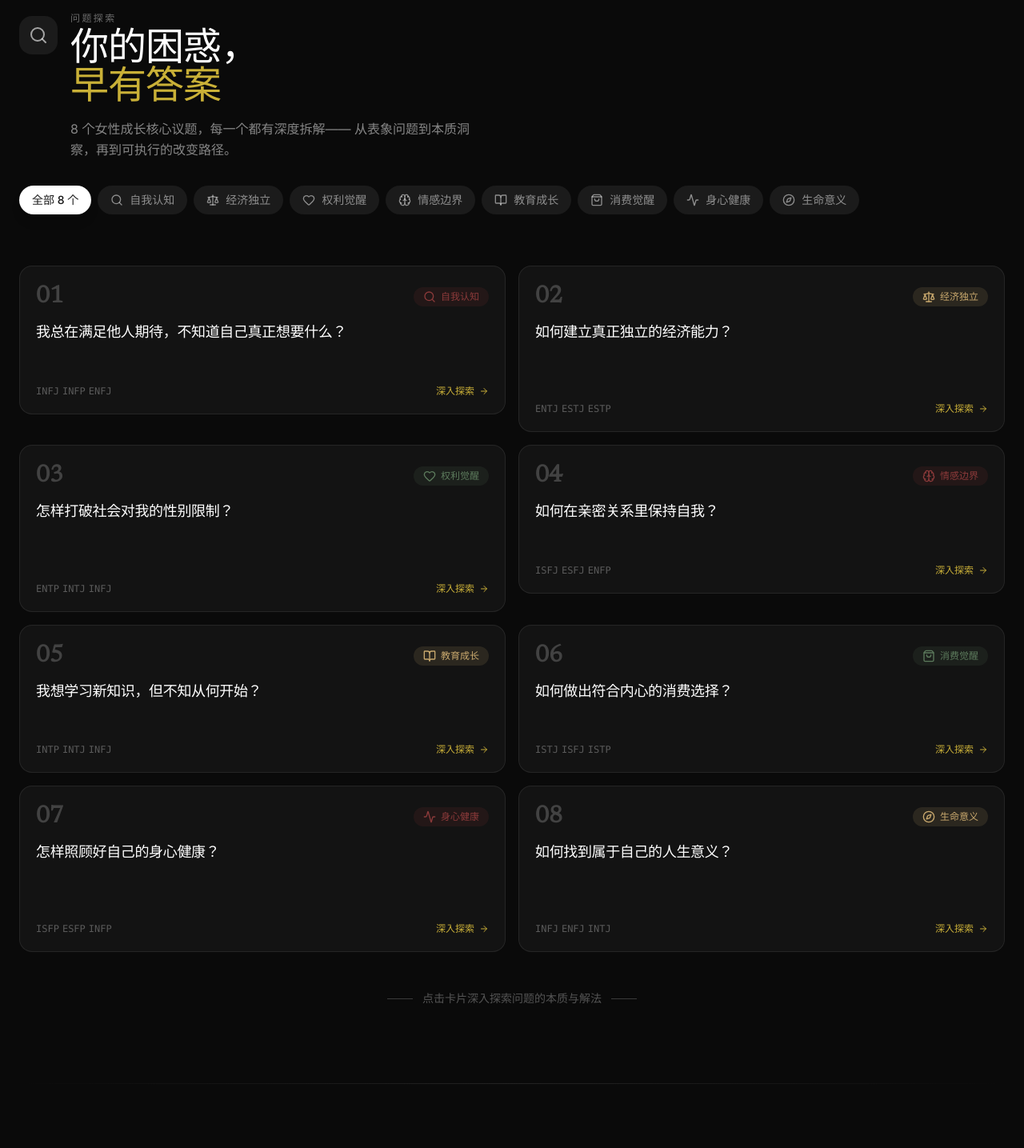
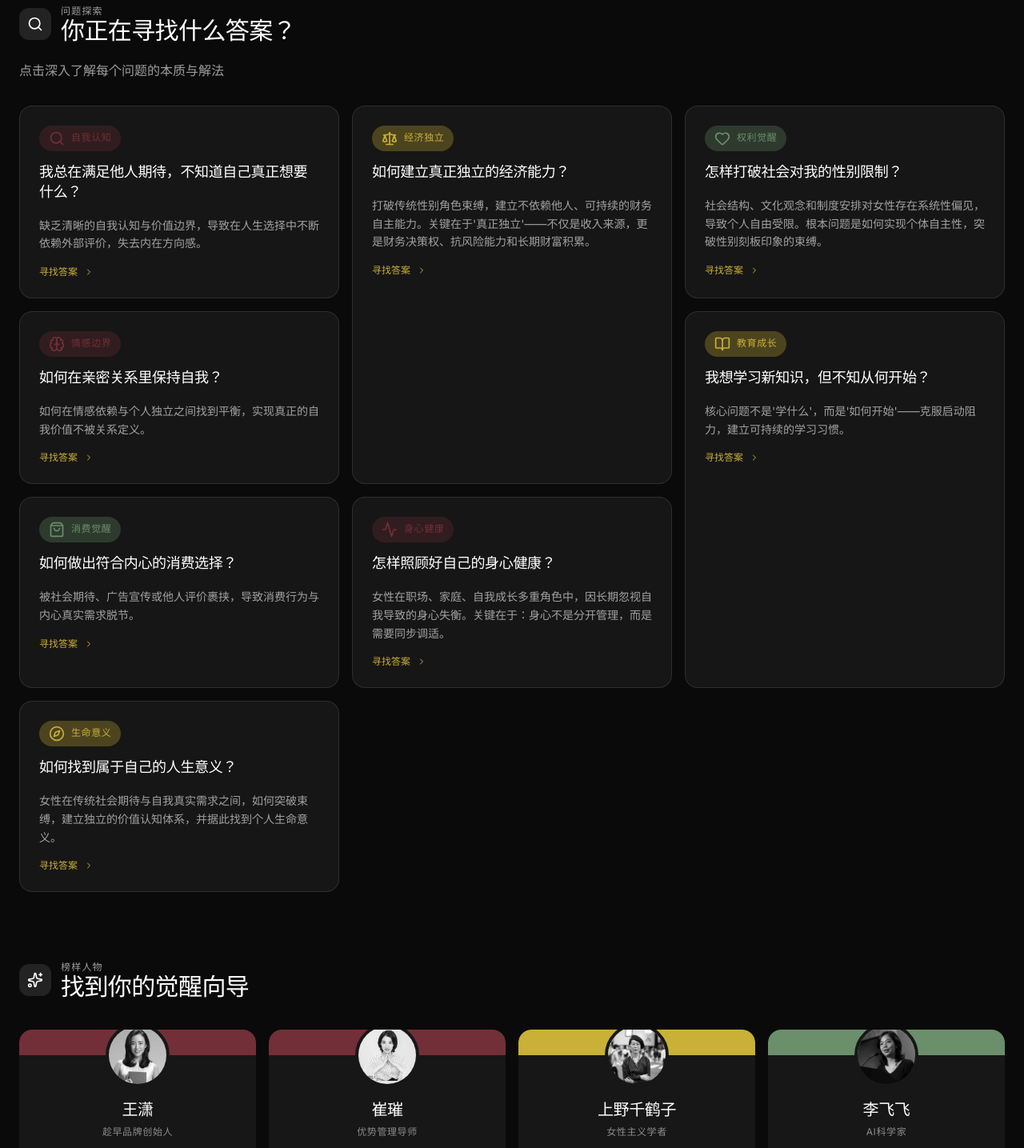
Before and after one commit to lj22503/women-awakening-museum, a React (Vite) app in the folder app/: page / in a window 1280 px wide. Shown: the part 880-2315 px from the top of the page at 80% size. Built offline with nearby package versions, Linux system fonts and the light colour scheme.

Commit message:
Revert "feat: ProblemRadar redesign — problem map with category filter tabs, hover reveal, staggered cards"
This reverts commit f9544cf1f838d35043bc6b26e9e8558e238825b9.

```diff
--- a/app/src/sections/ProblemRadar.tsx
+++ b/app/src/sections/ProblemRadar.tsx
@@ -1,254 +1,130 @@
 import { useState } from 'react';
-import { motion, AnimatePresence } from 'framer-motion';
+import { motion } from 'framer-motion';
 import { FadeInSection } from '@/components/FadeInSection';
 import { ProblemDetail } from '@/components/ProblemDetail';
 import { problems } from '@/data/problems';
 import { problemDetails } from '@/data/problemDetail';
-import {
-  Search, Heart, Brain, BookOpen, ShoppingBag,
-  Activity, Compass, Scale, Sparkles, ChevronRight,
-  ArrowRight
-} from 'lucide-react';
+import { Search, Heart, Brain, BookOpen, ShoppingBag, Activity, Compass, Scale, ChevronRight, Sparkles } from 'lucide-react';
 
-// ─── Category Config ───────────────────────────────────────────────────────────
-const CATEGORIES = [
-  { name: '自我认知', icon: <Search className="w-4 h-4" />, color: '#8B3A3A', bg: 'bg-burgundy', text: 'text-burgundy' },
-  { name: '经济独立', icon: <Scale className="w-4 h-4" />, color: '#C9A96E', bg: 'bg-champagne', text: 'text-champagne' },
-  { name: '权利觉醒', icon: <Heart className="w-4 h-4" />, color: '#5C7A5C', bg: 'bg-moss', text: 'text-moss' },
-  { name: '情感边界', icon: <Brain className="w-4 h-4" />, color: '#8B3A3A', bg: 'bg-burgundy', text: 'text-burgundy' },
-  { name: '教育成长', icon: <BookOpen className="w-4 h-4" />, color: '#C9A96E', bg: 'bg-champagne', text: 'text-champagne' },
-  { name: '消费觉醒', icon: <ShoppingBag className="w-4 h-4" />, color: '#5C7A5C', bg: 'bg-moss', text: 'text-moss' },
-  { name: '身心健康', icon: <Activity className="w-4 h-4" />, color: '#8B3A3A', bg: 'bg-burgundy', text: 'text-burgundy' },
-  { name: '生命意义', icon: <Compass className="w-4 h-4" />, color: '#C9A96E', bg: 'bg-champagne', text: 'text-champagne' },
+const categoryIcons: Record<string, React.ReactNode> = {
+  "自我认知": <Search className="w-5 h-5" />,
+  "经济独立": <Scale className="w-5 h-5" />,
+  "权利觉醒": <Heart className="w-5 h-5" />,
+  "情感边界": <Brain className="w-5 h-5" />,
+  "教育成长": <BookOpen className="w-5 h-5" />,
+  "消费觉醒": <ShoppingBag className="w-5 h-5" />,
+  "身心健康": <Activity className="w-5 h-5" />,
+  "生命意义": <Compass className="w-5 h-5" />
+};
+
+const categoryColors: Record<string, { bg: string; light: string; text: string }> = {
+  "自我认知": { bg: "bg-burgundy/30", light: "bg-burgundy/10", text: "text-burgundy" },
+  "经济独立": { bg: "bg-champagne/30", light: "bg-champagne/10", text: "text-champagne" },
+  "权利觉醒": { bg: "bg-moss/30", light: "bg-moss/10", text: "text-moss" },
+  "情感边界": { bg: "bg-burgundy/30", light: "bg-burgundy/10", text: "text-burgundy" },
+  "教育成长": { bg: "bg-champagne/30", light: "bg-champagne/10", text: "text-champagne" },
+  "消费觉醒": { bg: "bg-moss/30", light: "bg-moss/10", text: "text-moss" },
+  "身心健康": { bg: "bg-burgundy/30", light: "bg-burgundy/10", text: "text-burgundy" },
+  "生命意义": { bg: "bg-champagne/30", light: "bg-champagne/10", text: "text-champagne" }
+};
+
+// 榜样人物数据
+const roleModels = [
+  { name: "王潇", title: "趁早品牌创始人", category: "体系构建者", color: "bg-burgundy", image: "/images/wangxiao.jpg" },
+  { name: "崔璀", title: "优势管理导师", category: "体系构建者", color: "bg-burgundy", image: "/images/cuicui.jpg" },
+  { name: "上野千鹤子", title: "女性主义学者", category: "文化洞察者", color: "bg-champagne", image: "/images/ueno.jpg" },
+  { name: "李飞飞", title: "AI科学家", category: "领域破壁者", color: "bg-moss", image: "/images/lifeifei.jpg" },
+  { name: "梅耶·马斯克", title: "模特、营养师", category: "行动启发者", color: "bg-champagne", image: "/images/mayemusk.jpg" },
+  { name: "塔拉·韦斯特弗", title: "历史学家", category: "行动启发者", color: "bg-champagne", image: "/images/tarawestover.jpg" },
+  { name: "Greta Thunberg", title: "环保活动家", category: "新生代思想者", color: "bg-moss", image: "/images/gretathunberg.jpg" },
+  { name: "Amanda Gorman", title: "诗人", category: "新生代思想者", color: "bg-moss", image: "/images/amandagorman.jpg" },
 ];
 
-// Map category name → config
-const CAT_MAP = Object.fromEntries(CATEGORIES.map(c => [c.name, c]));
-
-// ─── Problem Card ─────────────────────────────────────────────────────────────
-interface ProblemCardProps {
-  problem: typeof problems[0];
-  index: number;
-  onClick: () => void;
-}
-
-function ProblemCard({ problem, index, onClick }: ProblemCardProps) {
-  const cat = CAT_MAP[problem.category];
-  const detail = problemDetails[problem.id];
-  const num = String(index + 1).padStart(2, '0');
+export function ProblemRadar() {
+  const [selectedProblem, setSelectedProblem] = useState<string | null>(null);
+  const [selectedModel, setSelectedModel] = useState<typeof roleModels[0] | null>(null);
 
   return (
-    <motion.div
-      initial={{ opacity: 0, y: 24 }}
-      whileInView={{ opacity: 1, y: 0 }}
-      transition={{ delay: index * 0.07, duration: 0.5, ease: [0.165, 0.84, 0.44, 1] }}
-      viewport={{ once: true, margin: '-60px' }}
-      onClick={onClick}
-      className="group relative cursor-pointer"
-    >
-      {/* Hover reveal line */}
-      <motion.div
-        className="absolute -left-3 top-0 bottom-0 w-0.5 rounded-full"
-        style={{ backgroundColor: cat.color }}
-        initial={{ scaleY: 0, originY: 0 }}
-        whileHover={{ scaleY: 1 }}
-        transition={{ duration: 0.3 }}
-      />
-
-      <div className="bg-white/[0.04] hover:bg-white/[0.08] rounded-2xl p-5 border border-white/[0.08] hover:border-white/[0.15] transition-all duration-300">
-        {/* Header row: number + category tag */}
-        <div className="flex items-center justify-between mb-4">
-          <span className="font-serif text-3xl font-bold text-white/20 group-hover:text-white/40 transition-colors">
-            {num}
+    <>
+      <section id="problem-radar" className="py-20 bg-background">
+        {/* 模块一：问题探索 - 网格展示 */}
+        <div className="max-w-7xl mx-auto px-6 mb-20">
+          <FadeInSection>
+            <div className="flex items-center gap-3 mb-4">
+              <div className="w-10 h-10 rounded-lg bg-white/10 flex items-center justify-center">
+                <Search className="w-5 h-5 text-white" />
+              </div>
+              <div>
+                <span className="text-xs tracking-widest uppercase text-white/60">
+                  问题探索
                 </span>
-          <div
-            className="flex items-center gap-1.5 px-3 py-1 rounded-full text-xs font-medium"
-            style={{ backgroundColor: cat.color + '22', color: cat.color }}
-          >
-            {cat.icon}
-            <span>{problem.category}</span>
+                <h2 className="font-serif text-3xl text-white">
+                  你正在寻找什么答案？
+                </h2>
               </div>
             </div>
+            <p className="text-white/60 max-w-xl mb-8">
+              点击深入了解每个问题的本质与解法
+            </p>
+          </FadeInSection>
 
-        {/* Question — large, serif, readable */}
-        <h3 className="font-serif text-lg text-white leading-snug mb-3 group-hover:text-white/90 transition-colors">
+          {/* 问题卡片网格 - 交错排列增加扫描节奏 */}
+          <div className="grid grid-cols-1 md:grid-cols-2 lg:grid-cols-3 gap-4">
+            {problems.map((problem, index) => {
+              const colors = categoryColors[problem.category];
+              const detail = problemDetails[problem.id];
+              // 交错布局：让第2、5、8张卡片略高，增加扫描节奏感
+              const isTall = index === 1 || index === 4 || index === 7;
+              return (
+                <motion.div
+                  key={problem.id}
+                  initial={{ opacity: 0, y: 20 }}
+                  whileInView={{ opacity: 1, y: 0 }}
+                  transition={{ delay: index * 0.1 }}
+                  viewport={{ once: true }}
+                  onClick={() => setSelectedProblem(problem.id)}
+                  className={`bg-white/5 hover:bg-white/10 rounded-xl p-6 cursor-pointer transition-all duration-300 border border-white/10 ${isTall ? 'lg:row-span-2' : ''}`}
+                >
+                  {/* 分类标签 */}
+                  <div className={`inline-flex items-center gap-2 px-3 py-1.5 rounded-full ${colors.bg} mb-4`}>
+                    <span className={colors.text}>{categoryIcons[problem.category]}</span>
+                    <span className={`font-label text-xs tracking-wider uppercase ${colors.text}`}>
+                      {problem.category}
+                    </span>
+                  </div>
+
+                  {/* 问题 */}
+                  <h3 className="font-serif text-lg text-white font-medium mb-4 leading-snug">
                     {problem.question}
                   </h3>
 
-        {/* Core essence teaser — revealed on hover */}
+                  {/* 核心本质预览 */}
                   {detail && (
-          <p className="text-sm text-white/40 leading-relaxed line-clamp-2 mb-4 opacity-0 group-hover:opacity-100 transition-opacity duration-300">
+                    <p className="text-sm text-white/60 mt-2 leading-relaxed line-clamp-3 mb-4">
                       {detail.coreEssence}
                     </p>
                   )}
 
-        {/* Related MBTI types */}
-        <div className="flex items-center justify-between">
-          <div className="flex items-center gap-1">
-            {problem.relatedTypes.slice(0, 3).map(type => (
-              <span key={type} className="text-xs text-white/30 font-mono">{type}</span>
-            ))}
-          </div>
-          <div className="flex items-center gap-1.5 text-secondary text-xs font-medium group-hover:gap-2.5 transition-all">
-            <span>深入探索</span>
-            <ArrowRight className="w-3 h-3" />
-          </div>
-        </div>
+                  {/* 查看详情 */}
+                  <div className="group flex items-center gap-2 text-secondary text-xs hover:underline cursor-pointer">
+                    <span>寻找答案</span>
+                    <ChevronRight className="w-3 h-3 transition-transform group-hover:translate-x-1" />
                   </div>
                 </motion.div>
               );
-}
+            })}
+          </div>
+        </div>
 
-// ─── Main Section ─────────────────────────────────────────────────────────────
-export function ProblemRadar() {
-  const [selectedProblem, setSelectedProblem] = useState<string | null>(null);
-  const [activeCategory, setActiveCategory] = useState<string | null>(null);
-
-  const filtered = activeCategory
-    ? problems.filter(p => p.category === activeCategory)
-    : problems;
-
-  return (
-    <>
-      <section id="problem-radar" className="py-24 bg-background">
-
-        {/* ── Section Header ── */}
-        <div className="max-w-7xl mx-auto px-6 mb-16">
+        {/* 模块二：榜样人物 - 大模块展示 */}
+        <div className="max-w-7xl mx-auto px-6">
           <FadeInSection>
-            <div className="flex items-start gap-4 mb-6">
-              <div className="w-12 h-12 rounded-xl bg-white/[0.07] flex items-center justify-center flex-shrink-0 mt-1">
-                <Search className="w-6 h-6 text-white/60" />
+            <div className="flex items-center gap-3 mb-8">
+              <div className="w-10 h-10 rounded-lg bg-white/10 flex items-center justify-center">
+                <Sparkles className="w-5 h-5 text-white" />
               </div>
               <div>
-                <span className="font-label text-xs tracking-[0.2em] uppercase text-white/40 block mb-2">
-                  问题探索
-                </span>
-                <h2 className="font-serif text-4xl md:text-5xl text-white mb-3">
-                  你的困惑，<br />
-                  <span className="text-champagne">早有答案</span>
-                </h2>
-                <p className="text-white/50 text-base max-w-lg leading-relaxed">
-                  8 个女性成长核心议题，每一个都有深度拆解——
-                  从表象问题到本质洞察，再到可执行的改变路径。
-                </p>
-              </div>
-            </div>
-          </FadeInSection>
-
-          {/* ── Category Filter Tabs ── */}
-          <FadeInSection delay={0.1}>
-            <div className="flex flex-wrap gap-2 mt-8">
-              <button
-                onClick={() => setActiveCategory(null)}
-                className={`flex items-center gap-2 px-4 py-2 rounded-full text-sm font-medium transition-all duration-300 ${
-                  activeCategory === null
-                    ? 'bg-white text-neutral-900 shadow-lg'
-                    : 'bg-white/[0.07] text-white/50 hover:bg-white/[0.12] hover:text-white/70'
-                }`}
-              >
-                全部 8 个
-              </button>
-              {CATEGORIES.map(cat => (
-                <button
-                  key={cat.name}
-                  onClick={() => setActiveCategory(cat.name === activeCategory ? null : cat.name)}
-                  className={`flex items-center gap-2 px-4 py-2 rounded-full text-sm font-medium transition-all duration-300 ${
-                    activeCategory === cat.name
-                      ? 'text-white shadow-lg'
-                      : 'bg-white/[0.07] text-white/50 hover:bg-white/[0.12] hover:text-white/70'
-                  }`}
-                  style={{
-                    backgroundColor: activeCategory === cat.name ? cat.color : undefined,
-                  }}
-                >
-                  {cat.icon}
-                  <span>{cat.name}</span>
-                </button>
-              ))}
-            </div>
-          </FadeInSection>
-        </div>
-
-        {/* ── Problem Grid — 2 columns, staggered ── */}
-        <div className="max-w-7xl mx-auto px-6">
-          <AnimatePresence mode="wait">
-            <motion.div
-              key={activeCategory ?? 'all'}
-              initial={{ opacity: 0 }}
-              animate={{ opacity: 1 }}
-              exit={{ opacity: 0 }}
-              transition={{ duration: 0.25 }}
-              className="grid grid-cols-1 md:grid-cols-2 gap-4"
-            >
-              {filtered.map((problem) => (
-                <ProblemCard
-                  key={problem.id}
-                  problem={problem}
-                  index={problems.indexOf(problem)}
-                  onClick={() => setSelectedProblem(problem.id)}
-                />
-              ))}
-            </motion.div>
-          </AnimatePresence>
-
-          {/* Empty state */}
-          {filtered.length === 0 && (
-            <div className="text-center py-20 text-white/40">
-              <p>该分类下暂无问题</p>
-            </div>
-          )}
-
-          {/* Bottom hint */}
-          <FadeInSection delay={0.2}>
-            <div className="mt-12 flex items-center justify-center gap-3 text-white/30 text-sm">
-              <div className="w-8 h-px bg-white/20" />
-              <span>点击卡片深入探索问题的本质与解法</span>
-              <div className="w-8 h-px bg-white/20" />
-            </div>
-          </FadeInSection>
-        </div>
-
-        {/* ── Divider ── */}
-        <div className="max-w-7xl mx-auto px-6 my-24">
-          <div className="h-px bg-gradient-to-r from-transparent via-white/10 to-transparent" />
-        </div>
-
-        {/* ── Role Models Section ── */}
-        <RoleModelsSection />
-      </section>
-
-      {/* ── Problem Detail Modal ── */}
-      <ProblemDetail
-        problemId={selectedProblem}
-        isOpen={!!selectedProblem}
-        onClose={() => setSelectedProblem(null)}
-      />
-    </>
-  );
-}
-
-// ─── Role Models Sub-section ──────────────────────────────────────────────────
-const roleModels = [
-  { name: '王潇', title: '趁早品牌创始人', category: '体系构建者', color: 'bg-burgundy', image: '/images/wangxiao.jpg' },
-  { name: '崔璀', title: '优势管理导师', category: '体系构建者', color: 'bg-burgundy', image: '/images/cuicui.jpg' },
-  { name: '上野千鹤子', title: '女性主义学者', category: '文化洞察者', color: 'bg-champagne', image: '/images/ueno.jpg' },
-  { name: '李飞飞', title: 'AI科学家', category: '领域破壁者', color: 'bg-moss', image: '/images/lifeifei.jpg' },
-  { name: '梅耶·马斯克', title: '模特、营养师', category: '行动启发者', color: 'bg-champagne', image: '/images/mayemusk.jpg' },
-  { name: '塔拉·韦斯特弗', title: '历史学家', category: '行动启发者', color: 'bg-champagne', image: '/images/tarawestover.jpg' },
-  { name: 'Greta Thunberg', title: '环保活动家', category: '新生代思想者', color: 'bg-moss', image: '/images/gretathunberg.jpg' },
-  { name: 'Amanda Gorman', title: '诗人', category: '新生代思想者', color: 'bg-moss', image: '/images/amandagorman.jpg' },
-];
-
-function RoleModelsSection() {
-  return (
-    <div className="max-w-7xl mx-auto px-6">
-      <FadeInSection>
-        <div className="flex items-start gap-4 mb-10">
-          <div className="w-12 h-12 rounded-xl bg-white/[0.07] flex items-center justify-center flex-shrink-0 mt-1">
-            <Sparkles className="w-6 h-6 text-champagne" />
-          </div>
-          <div>
-            <span className="font-label text-xs tracking-[0.2em] uppercase text-white/40 block mb-2">
+                <span className="text-xs tracking-widest uppercase text-white/60">
                   榜样人物
                 </span>
                 <h2 className="font-serif text-3xl text-white">
@@ -258,54 +134,105 @@ function RoleModelsSection() {
             </div>
           </FadeInSection>
 
+          {/* 榜样人物网格 */}
           <div className="grid grid-cols-2 md:grid-cols-4 gap-4">
             {roleModels.map((model, index) => (
               <motion.div
                 key={model.name}
                 initial={{ opacity: 0, y: 20 }}
                 whileInView={{ opacity: 1, y: 0 }}
-            transition={{ delay: index * 0.08 }}
+                transition={{ delay: index * 0.1 }}
                 viewport={{ once: true }}
-            whileHover={{ y: -6, scale: 1.02 }}
-            className="group relative overflow-hidden rounded-2xl cursor-pointer bg-neutral-900 border border-white/[0.06] hover:border-white/[0.15] transition-all duration-300"
+                whileHover={{ y: -4 }}
+                onClick={() => setSelectedModel(model)}
+                className="group relative overflow-hidden rounded-xl cursor-pointer bg-neutral-900"
               >
-            {/* Color band */}
-            <div className={`${model.color} h-10 transition-all duration-300 group-hover:h-16`} />
-
-            {/* Avatar */}
-            <div className="relative z-10 -mt-12 mx-auto w-20 h-20 rounded-full border-4 border-neutral-900 overflow-hidden">
+                {/* 色带 */}
+                <div className={`${model.color} h-8 transition-all duration-300 group-hover:h-12 rounded-t-xl`} />
+                {/* 头像 */}
+                <div className="relative z-10 -mt-10 mx-auto w-20 h-20 rounded-full border-4 border-neutral-900 overflow-hidden transition-all duration-300 group-hover:grayscale-0 grayscale">
                   <img
                     src={model.image}
                     alt={model.name}
-                className="w-full h-full object-cover grayscale group-hover:grayscale-0 transition-all duration-500"
+                    className="w-full h-full object-cover"
                     onError={(e) => {
                       (e.target as HTMLImageElement).style.display = 'none';
                     }}
                   />
                 </div>
-
-            {/* Info */}
+                {/* 内容 */}
                 <div className="p-4 text-center">
-              <h3 className="font-serif text-lg text-white">{model.name}</h3>
-              <p className="text-xs text-white/40 uppercase tracking-wider mt-0.5">{model.title}</p>
-              <div className="mt-3 inline-flex items-center px-3 py-1 rounded-full bg-white/[0.07]">
-                <span className="text-xs text-white/60">{model.category}</span>
+                  <h3 className="font-serif text-xl text-white">{model.name}</h3>
+                  <p className="text-xs text-white/50 uppercase tracking-wider mt-1">{model.title}</p>
+                  <div className="inline-flex items-center justify-center mt-3 bg-white/10 rounded-full px-3 py-1">
+                    <span className="text-xs text-white">{model.category}</span>
                   </div>
                 </div>
               </motion.div>
             ))}
           </div>
 
-      {/* CTA */}
-      <div className="text-center mt-10">
+          {/* 查看更多按钮 */}
+          <div className="text-center mt-8">
             <button
               onClick={() => document.getElementById('mbti-gallery')?.scrollIntoView({ behavior: 'smooth' })}
-          className="inline-flex items-center gap-2.5 px-8 py-3.5 bg-secondary text-primary rounded-full text-sm font-medium hover:bg-secondary/90 transition-colors shadow-lg shadow-secondary/20"
+              className="inline-flex items-center gap-2 px-6 py-3 bg-secondary text-primary rounded-full hover:bg-secondary/90 transition-colors"
             >
-          <span>查看全部 100+ 榜样</span>
+              <span>查看全部100+榜样</span>
               <ChevronRight className="w-4 h-4" />
             </button>
           </div>
         </div>
+      </section>
+
+      {/* Problem Detail Modal */}
+      <ProblemDetail
+        problemId={selectedProblem}
+        isOpen={!!selectedProblem}
+        onClose={() => setSelectedProblem(null)}
+      />
+
+      {/* Role Model Modal — uses dark design system tokens */}
+      {selectedModel && (
+        <div
+          className="fixed inset-0 z-50 bg-black/80 backdrop-blur-sm flex items-center justify-center p-4"
+          onClick={() => setSelectedModel(null)}
+        >
+          <motion.div
+            initial={{ opacity: 0, scale: 0.95 }}
+            animate={{ opacity: 1, scale: 1 }}
+            transition={{ duration: 0.3, ease: [0.165, 0.84, 0.44, 1] }}
+            className="bg-popover rounded-xl p-8 max-w-md w-full border border-border"
+            onClick={(e) => e.stopPropagation()}
+          >
+            <div className="flex items-center gap-4 mb-6">
+              <div className="w-20 h-20 rounded-full overflow-hidden border-2 border-border">
+                <img
+                  src={selectedModel.image}
+                  alt={selectedModel.name}
+                  className="w-full h-full object-cover"
+                  onError={(e) => {
+                    (e.target as HTMLImageElement).style.display = 'none';
+                  }}
+                />
+              </div>
+              <div>
+                <h3 className="font-serif text-2xl text-foreground">{selectedModel.name}</h3>
+                <p className="text-muted-foreground text-sm">{selectedModel.title}</p>
+                <span className="inline-block mt-2 px-3 py-1 bg-secondary/20 rounded-full text-xs text-secondary">
+                  {selectedModel.category}
+                </span>
+              </div>
+            </div>
+            <button
+              onClick={() => setSelectedModel(null)}
+              className="w-full py-3 bg-secondary text-secondary-foreground rounded-full hover:bg-secondary/90 transition-colors"
+            >
+              关闭
+            </button>
+          </motion.div>
+        </div>
+      )}
+    </>
   );
 }
```
Lines whose indentation alone changed are shown as unchanged.
